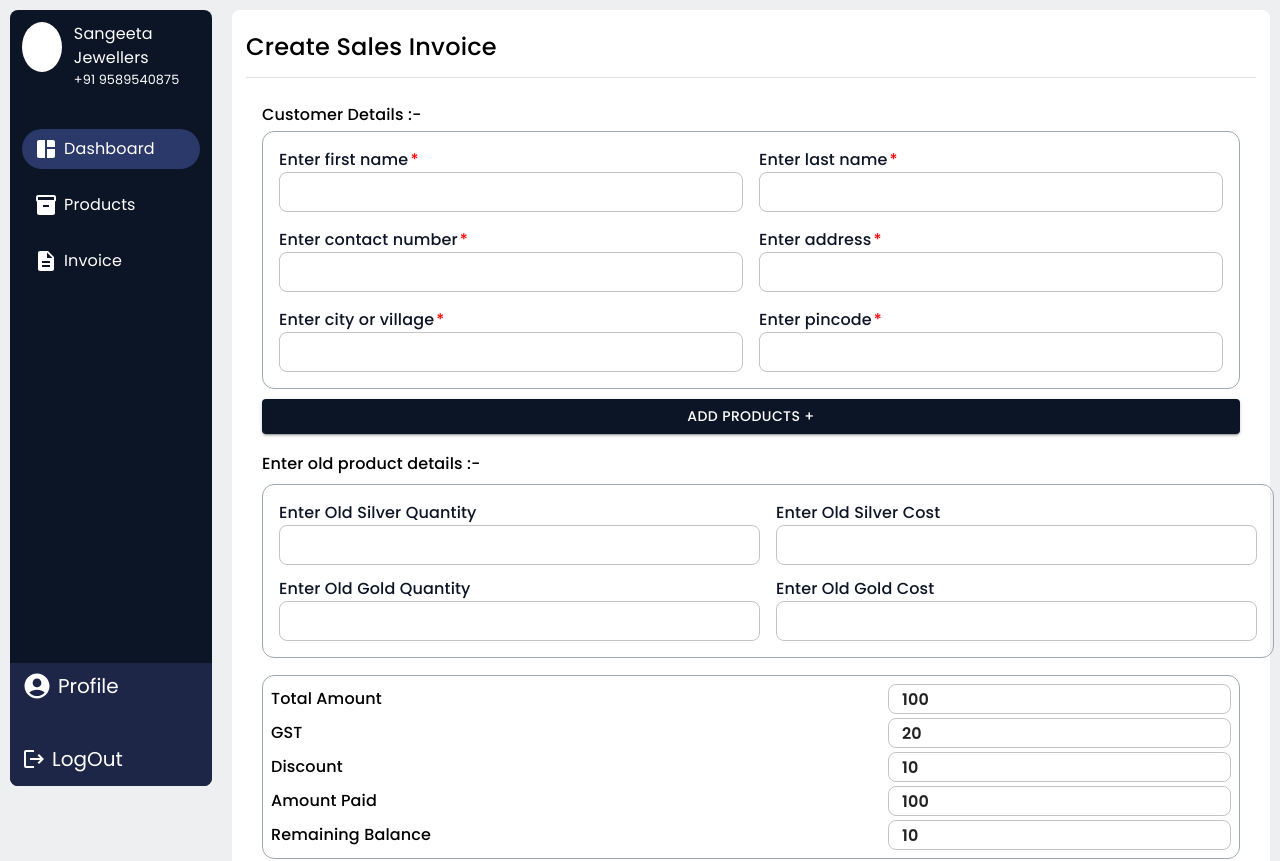
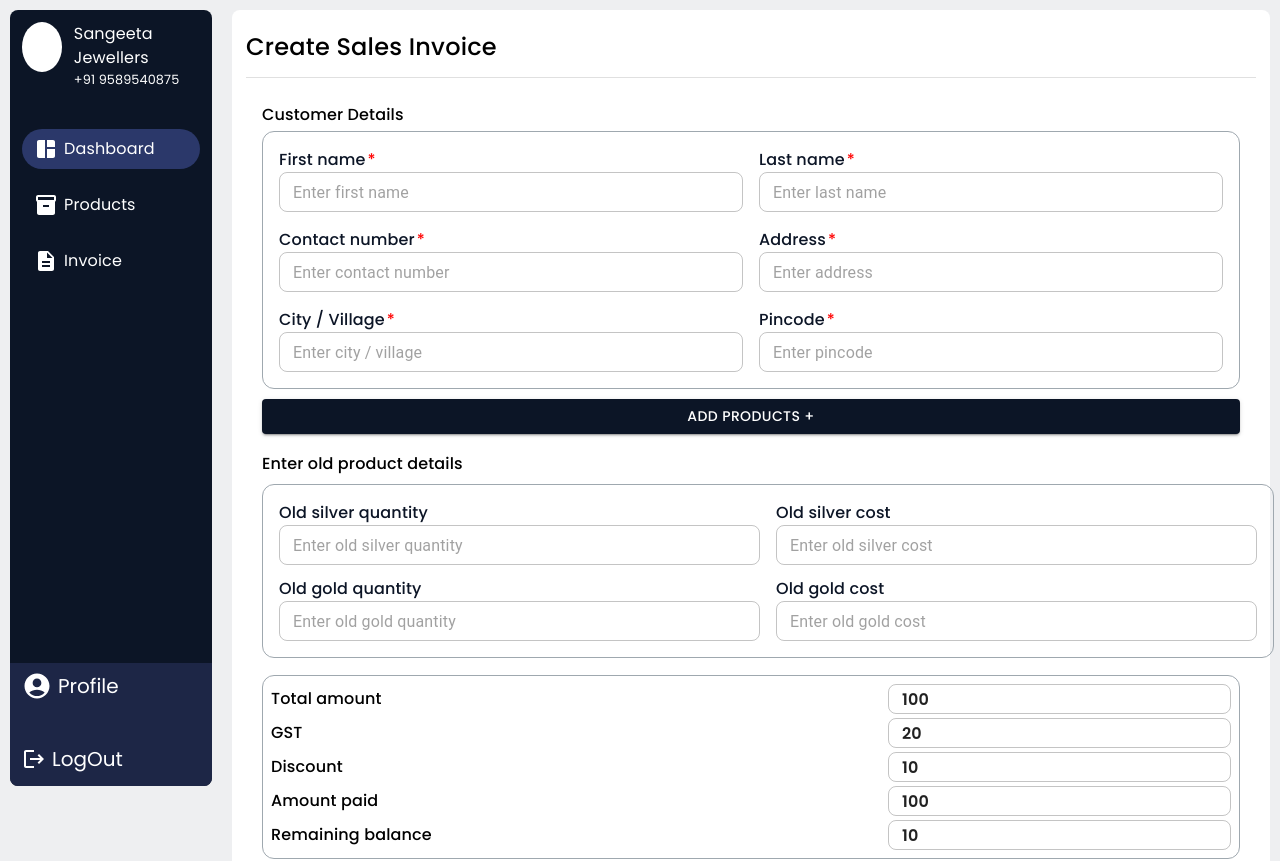
Before and after one commit to tusharbatradev/Invoice-Frontend, a React (Vite) app: page /dashboard/invoice in a window 1280 px wide. Shown: the top 861 px of the page. Built offline with nearby package versions, Linux system fonts and the light colour scheme; sample sign-in values are in the browser's storage.

Commit message:
Added appropriate placeholders and label

```diff
--- a/src/Invoice/AmountDetails.jsx
+++ b/src/Invoice/AmountDetails.jsx
@@ -57,7 +57,7 @@ function AmountDetails({ formData, setFormData, generateInvoice }) {
               justifyContent={"space-between"}
             >
               <Typography fontFamily={"Poppins"} fontWeight={500}>
-                Total Amount
+                Total amount
               </Typography>
               <TextField
                 value={grandTotal}
@@ -73,6 +73,7 @@ function AmountDetails({ formData, setFormData, generateInvoice }) {
                     },
                   },
                 }}
+                placeholder="Enter total amount"
               />
             </Stack>
             <Stack
@@ -97,6 +98,7 @@ function AmountDetails({ formData, setFormData, generateInvoice }) {
                     },
                   },
                 }}
+                placeholder="Enter GST"
               />
             </Stack>
             <Stack
@@ -121,6 +123,7 @@ function AmountDetails({ formData, setFormData, generateInvoice }) {
                     },
                   },
                 }}
+                placeholder="Enter discount"
               />
             </Stack>
             <Stack
@@ -129,7 +132,7 @@ function AmountDetails({ formData, setFormData, generateInvoice }) {
               justifyContent={"space-between"}
             >
               <Typography fontFamily={"Poppins"} fontWeight={500}>
-                Amount Paid
+                Amount paid
               </Typography>
               <TextField
                 value={amountPaid}
@@ -145,6 +148,7 @@ function AmountDetails({ formData, setFormData, generateInvoice }) {
                     },
                   },
                 }}
+                placeholder="Enter amount paid"
               />
             </Stack>
             <Stack
@@ -153,7 +157,7 @@ function AmountDetails({ formData, setFormData, generateInvoice }) {
               justifyContent={"space-between"}
             >
               <Typography fontFamily={"Poppins"} fontWeight={500}>
-                Remaining Balance
+                Remaining balance
               </Typography>
               <TextField
                 value={remainingBalance}
@@ -169,6 +173,7 @@ function AmountDetails({ formData, setFormData, generateInvoice }) {
                     },
                   },
                 }}
+                placeholder="Enter remaining balance"
               />
             </Stack>
           </Box>
--- a/src/Invoice/CustomerDetails.jsx
+++ b/src/Invoice/CustomerDetails.jsx
@@ -48,7 +48,7 @@ function CustomerDetails({ formData, setFormData }) {
         <Skeleton width={"140px"} height={"25px"} />
       ) : (
         <Typography lineHeight={"25px"} fontFamily={"Poppins"} fontWeight={500}>
-          Customer Details :-
+          Customer Details
         </Typography>
       )}
 
@@ -70,7 +70,7 @@ function CustomerDetails({ formData, setFormData }) {
                 fontWeight={500}
                 color={"#0c1526"}
               >
-                Enter first name
+                First name
                 <span
                   style={{
                     color: "red",
@@ -85,6 +85,7 @@ function CustomerDetails({ formData, setFormData }) {
                 fullWidth
                 variant="outlined"
                 value={firstName}
+                placeholder="Enter first name"
                 onChange={(e) => handleChange(e, "firstName")}
                 sx={{
                   "& .MuiInputBase-root": {
@@ -104,7 +105,7 @@ function CustomerDetails({ formData, setFormData }) {
                 fontWeight={500}
                 color={"#0c1526"}
               >
-                Enter last name
+                Last name
                 <span
                   style={{
                     color: "red",
@@ -119,6 +120,7 @@ function CustomerDetails({ formData, setFormData }) {
                 fullWidth
                 variant="outlined"
                 value={lastName}
+                placeholder="Enter last name"
                 onChange={(e) => handleChange(e, "lastName")}
                 sx={{
                   "& .MuiInputBase-root": {
@@ -138,7 +140,7 @@ function CustomerDetails({ formData, setFormData }) {
                 fontWeight={500}
                 color={"#0c1526"}
               >
-                Enter contact number
+                Contact number
                 <span
                   style={{
                     color: "red",
@@ -153,6 +155,7 @@ function CustomerDetails({ formData, setFormData }) {
                 fullWidth
                 variant="outlined"
                 value={contactNumber}
+                placeholder="Enter contact number"
                 onChange={(e) => handleChange(e, "contactNumber")}
                 sx={{
                   "& .MuiInputBase-root": {
@@ -172,7 +175,7 @@ function CustomerDetails({ formData, setFormData }) {
                 fontWeight={500}
                 color={"#0c1526"}
               >
-                Enter address
+                Address
                 <span
                   style={{
                     color: "red",
@@ -187,6 +190,7 @@ function CustomerDetails({ formData, setFormData }) {
                 fullWidth
                 variant="outlined"
                 value={address}
+                placeholder="Enter address"
                 onChange={(e) => handleChange(e, "address")}
                 sx={{
                   "& .MuiInputBase-root": {
@@ -206,7 +210,7 @@ function CustomerDetails({ formData, setFormData }) {
                 fontWeight={500}
                 color={"#0c1526"}
               >
-                Enter city or village
+                City / Village
                 <span
                   style={{
                     color: "red",
@@ -221,6 +225,7 @@ function CustomerDetails({ formData, setFormData }) {
                 fullWidth
                 variant="outlined"
                 value={cityOrVillage}
+                placeholder="Enter city / village"
                 onChange={(e) => handleChange(e, "cityOrVillage")}
                 sx={{
                   "& .MuiInputBase-root": {
@@ -240,7 +245,7 @@ function CustomerDetails({ formData, setFormData }) {
                 fontWeight={500}
                 color={"#0c1526"}
               >
-                Enter pincode
+                Pincode
                 <span
                   style={{
                     color: "red",
@@ -255,6 +260,7 @@ function CustomerDetails({ formData, setFormData }) {
                 fullWidth
                 variant="outlined"
                 value={pincode}
+                placeholder="Enter pincode"
                 onChange={(e) => handleChange(e, "pincode")}
                 sx={{
                   "& .MuiInputBase-root": {
--- a/src/Invoice/InvoicePage.jsx
+++ b/src/Invoice/InvoicePage.jsx
@@ -87,7 +87,7 @@ function InvoicePage() {
             fontFamily={"Poppins"}
             fontWeight={500}
           >
-            Product Details :-
+            Product Details
           </Typography>
         )}
       </Stack>
--- a/src/Invoice/OldProductDetails.jsx
+++ b/src/Invoice/OldProductDetails.jsx
@@ -32,7 +32,7 @@ function OldProductDetails() {
         <Skeleton width={"140px"} height={"25px"} />
       ) : (
         <Typography lineHeight={"25px"} fontFamily={"Poppins"} fontWeight={500}>
-          Enter old product details :-
+          Enter old product details
         </Typography>
       )}
       {loading ? (
@@ -57,7 +57,7 @@ function OldProductDetails() {
                 fontWeight={500}
                 color={"#0c1526"}
               >
-                Enter Old Silver Quantity
+                Old silver quantity
               </Typography>
               <TextField
                 fullWidth
@@ -72,6 +72,7 @@ function OldProductDetails() {
                     },
                   },
                 }}
+                placeholder="Enter old silver quantity"
               />
             </Grid>
             <Grid item xs={6}>
@@ -81,7 +82,7 @@ function OldProductDetails() {
                 fontWeight={500}
                 color={"#0c1526"}
               >
-                Enter Old Silver Cost
+                Old silver cost
               </Typography>
               <TextField
                 fullWidth
@@ -96,6 +97,7 @@ function OldProductDetails() {
                     },
                   },
                 }}
+                placeholder={"Enter old silver cost"}
               />
             </Grid>
           </Grid>
@@ -108,7 +110,7 @@ function OldProductDetails() {
                 fontWeight={500}
                 color={"#0c1526"}
               >
-                Enter Old Gold Quantity
+                Old gold quantity
               </Typography>
               <TextField
                 fullWidth
@@ -123,6 +125,7 @@ function OldProductDetails() {
                     },
                   },
                 }}
+                placeholder={"Enter old gold quantity"}
               />
             </Grid>
             <Grid item xs={6}>
@@ -132,7 +135,7 @@ function OldProductDetails() {
                 fontWeight={500}
                 color={"#0c1526"}
               >
-                Enter Old Gold Cost
+                Old gold cost
               </Typography>
               <TextField
                 fullWidth
@@ -147,6 +150,7 @@ function OldProductDetails() {
                     },
                   },
                 }}
+                placeholder={"Enter old gold cost"}
               />
             </Grid>
           </Grid>
```
Also changed, not shown: src/Invoice/ProductDetails.jsx (+13 -7 lines).
